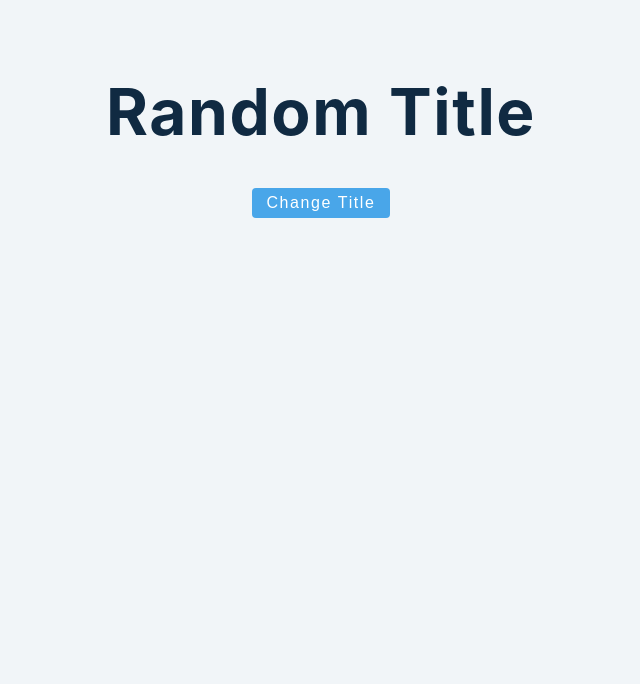
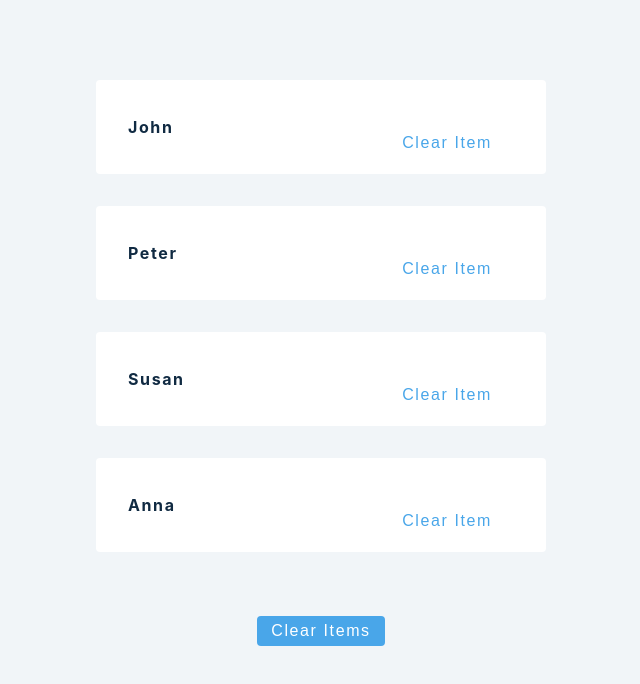
Before and after one commit to OkanAcioglu/React-Hooks, a React (Create React App) app: page / in a window 1280 px wide. Shown: the top 684 px of the page, without its empty margins (319-959 px from the left). Built offline with nearby package versions, Linux system fonts and the light colour scheme.

Commit message:
useState-array-example

```diff
--- a/src/tutorial/1-useState/setup/3-useState-array.js
+++ b/src/tutorial/1-useState/setup/3-useState-array.js
@@ -1,8 +1,45 @@
-import React from 'react';
-import { data } from '../../../data';
+import React from 'react'
+import { data } from '../../../data'
 
 const UseStateArray = () => {
-  return <h2>useState array example</h2>;
-};
+  const [people, setPeople] = React.useState(data)
+  //! people -> state value
+  //! setPeople -> function controls state value
 
-export default UseStateArray;
+  const clickHandler = () => {
+    setPeople([])
+  }
+
+  const removeItemHandler = (id) => {
+    console.log(id)
+    //! Always try to create a new variable and pass it to the function
+    const newPeople = people.filter((person) => person.id !== id)
+    setPeople(newPeople)
+  }
+  return (
+    <>
+      {people.map((person) => {
+        const { id, name } = person
+        return (
+          <div className='item' key={id}>
+            <h4> {name}</h4>
+            <button className='btn' onClick={() => removeItemHandler(id)}>
+              Clear Item
+            </button>
+          </div>
+        )
+      })}
+      <button className='btn' onClick={clickHandler}>
+        Clear Items
+      </button>
+      {/* Alternative Button */}
+      {/* <button className='btn' onClick={() => setPeople([])}>
+        Clear Items
+      </button> */}
+    </>
+  )
+}
+
+export default UseStateArray
+
+//! Either import {useState} then call useState() or directly use it with React.useState()
```
Also changed, not shown: src/App.js (+7 -1 lines).
